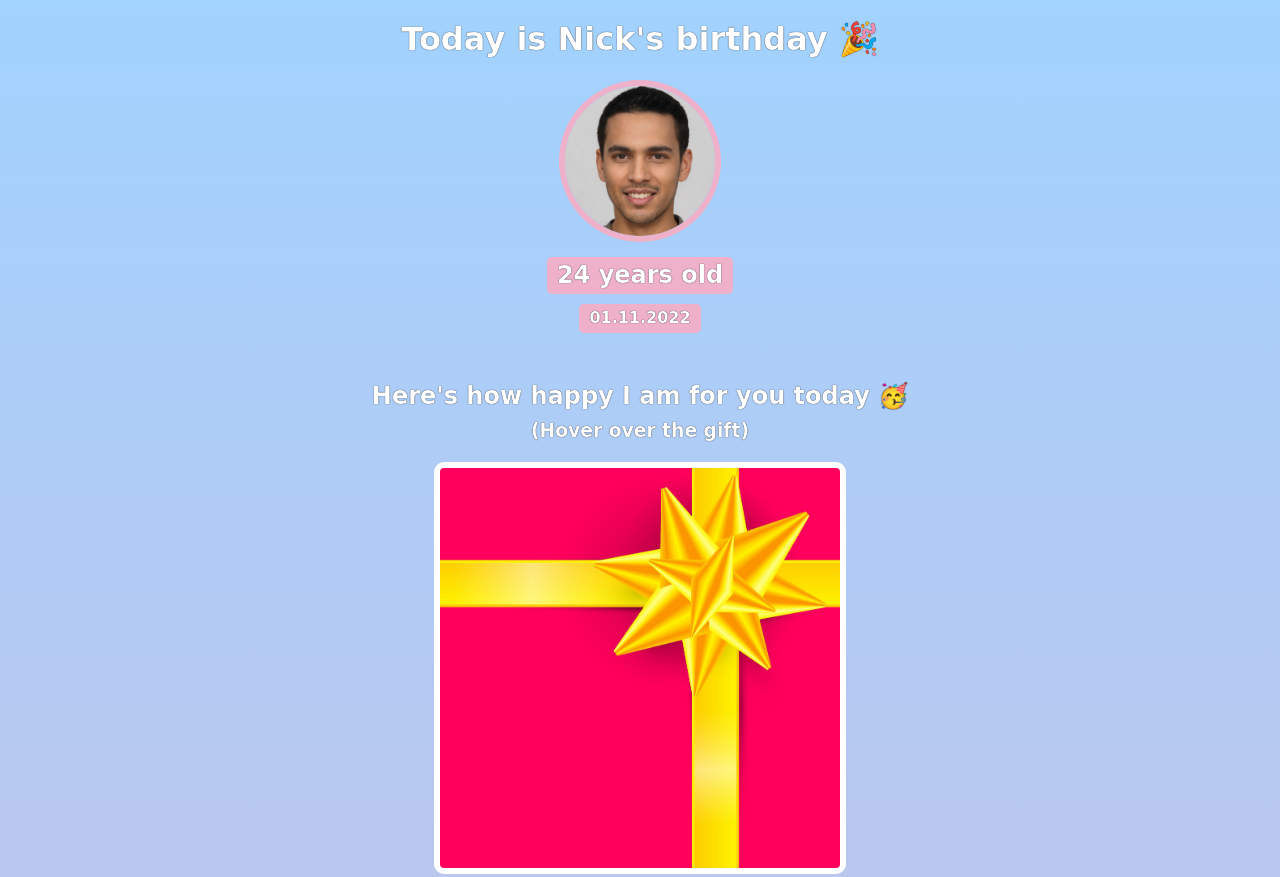
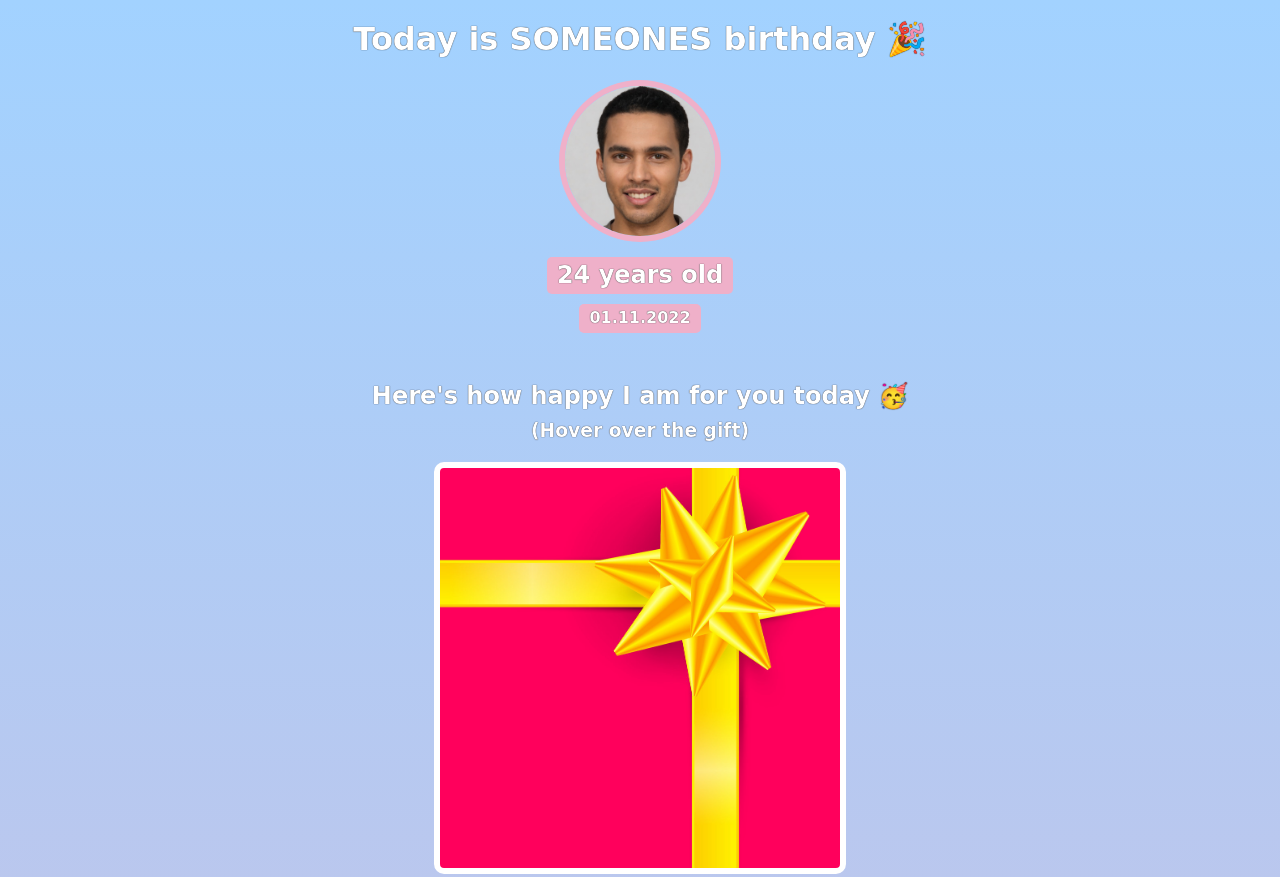
Before and after one commit to Dransko/firstProject, a website built with Vite: page index.html in a window 1280 px wide. Shown: the top 877 px of the page. Built offline with nearby package versions, Linux system fonts and the light colour scheme; a web font is replaced by a local one.

Commit message:
Update index.html

```diff
--- a/index.html
+++ b/index.html
@@ -7,7 +7,7 @@
     </head>
     <body>
         <div id="header">
-            <h1>Today is Nick's birthday 🎉</h1>
+            <h1>Today is SOMEONES birthday 🎉</h1>
             <img id="bff-img" src="images/nick.jpg">
             <h2 id="bday-age">24 years old</h2>
             <h4 id="bday-date">01.11.2022</h4>
```
